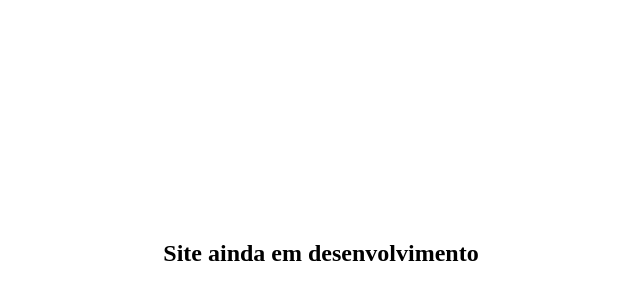
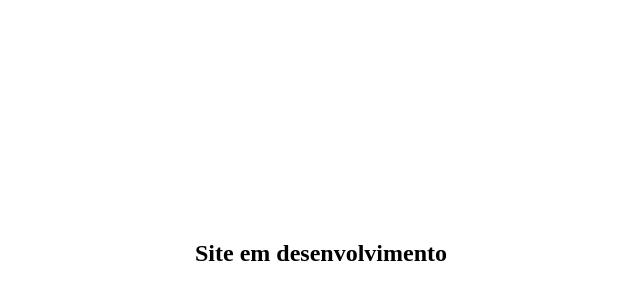
Before and after one commit to loukovicio/loukovicio, a plain HTML site: page index.html in a window 1280 px wide. Shown: the part 120-420 px from the top of the page, without its empty margins (319-959 px from the left). Drawn offline with Linux system fonts and the light colour scheme.

Commit message:
Update index.html

```diff
--- a/index.html
+++ b/index.html
@@ -16,6 +16,6 @@
 	   <p>&nbsp;</p>
 	   <p>&nbsp;</p>
 	   <p>&nbsp;</p>
-	   <h2 align="center">Site ainda em desenvolvimento</h2>
+	   <h2 align="center">Site em desenvolvimento</h2>
 	</body>
 </html>
```
